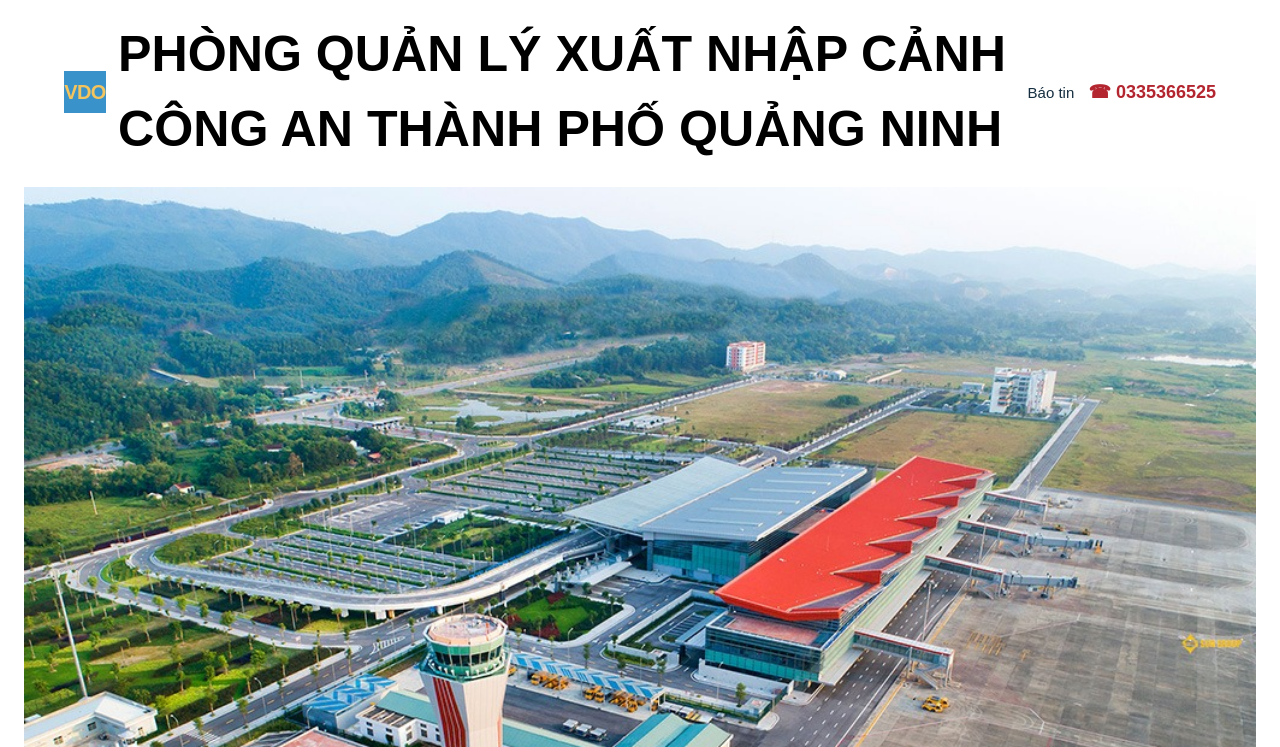
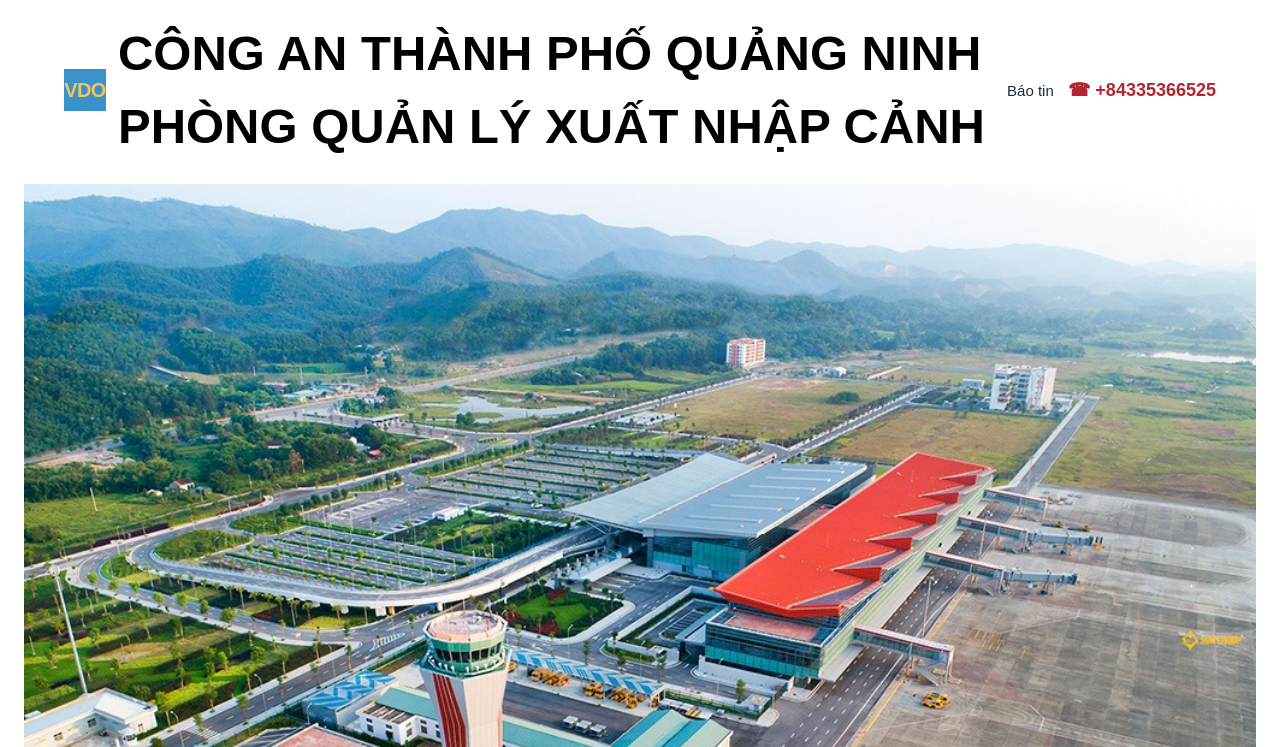
Before and after one commit to cackvdia-max/antoanbay-vandon, a plain HTML site: page vi.html in a window 1280 px wide. Shown: the part 53-800 px from the top of the page. Drawn offline with Linux system fonts and the light colour scheme.

Commit message:
Update vi.html

```diff
--- a/vi.html
+++ b/vi.html
@@ -21,9 +21,9 @@
   <header>
     <a class="brand" href="./">
       <span class="brand-mark">VDO</span>
-      <span class="agency-name">PHÒNG QUẢN LÝ XUẤT NHẬP CẢNH<small>CÔNG AN THÀNH PHỐ QUẢNG NINH</small></span>
+      <span class="agency-name">CÔNG AN THÀNH PHỐ QUẢNG NINH<small>PHÒNG QUẢN LÝ XUẤT NHẬP CẢNH</small></span>
     </a>
-    <a class="header-phone" href="tel:0335366525">Báo tin <strong><span class="contact-icon" aria-hidden="true">☎&#xfe0e;</span> 0335366525</strong></a>
+    <a class="header-phone" href="tel:+84335366525">Báo tin <strong><span class="contact-icon" aria-hidden="true">☎&#xfe0e;</span> +84335366525</strong></a>
   </header>
   <main>
     <div class="hero-banner hero-banner-full">
@@ -248,9 +248,9 @@
                   <div class="section-body">
                     <figure class="airport-photo"><img class="section-photo" src="vandon-aircraft-2.jpg" alt="Khu nhận hành lý tại nhà ga Vân Đồn" width="1600" height="1067" loading="lazy"><figcaption>Khu nhận hành lý tại nhà ga Vân Đồn.</figcaption></figure>
                     <p>Khi phát hiện UAV, flycam, drone hoặc vật thể bay bất thường hướng về khu vực Cảng hàng không quốc tế Vân Đồn, đề nghị người dân kịp thời báo tin cho cơ quan chức năng; không tự ý tiếp cận, truy đuổi hoặc can thiệp.</p>
-                    <h3 class="agency-contact">AN NINH HÀNG KHÔNG — CẢNG HKQT VÂN ĐỒN</h3>
+                    <h3 class="agency-contact">BẢO ĐẢM AN NINH HÀNG KHÔNG — CẢNG HKQT VÂN ĐỒN</h3>
                     <a class="phone" href="tel:0335366525"><span class="contact-number"><span class="contact-icon" aria-hidden="true">☎&#xfe0e;</span> 0335366525</span> <span>↗</span></a>
-                    <p>Hoặc cơ quan Công an nơi gần nhất, Công an tỉnh Quảng Ninh, lực lượng chức năng tại Cảng.</p>
+                    <p>Hoặc cơ quan Công an nơi gần nhất, Công an thành phố Quảng Ninh, lực lượng chức năng tại Cảng.</p>
                     <h3>KHI BÁO TIN, NẾU CÓ THỂ HÃY CUNG CẤP</h3>
                     <ul>
                       <li>Vị trí phát hiện;</li>
@@ -292,7 +292,7 @@
     <a href="https://cambay.mod.gov.vn/" target="_blank" rel="noopener">Tra cứu bản đồ
       <svg class="map-search-icon" xmlns="http://www.w3.org/2000/svg" viewBox="0 0 24 24" width="18" height="18" fill="none" stroke="currentColor" stroke-width="2" stroke-linecap="round" aria-hidden="true"><circle cx="10.5" cy="10.5" r="6.5"/><path d="m16 16 5 5"/></svg>
     </a>
-    <a href="tel:0335366525">Gọi báo tin</a>
+    <a href="tel:+84335366525">Gọi báo tin</a>
   </div>
 </body>
 </html>
```
